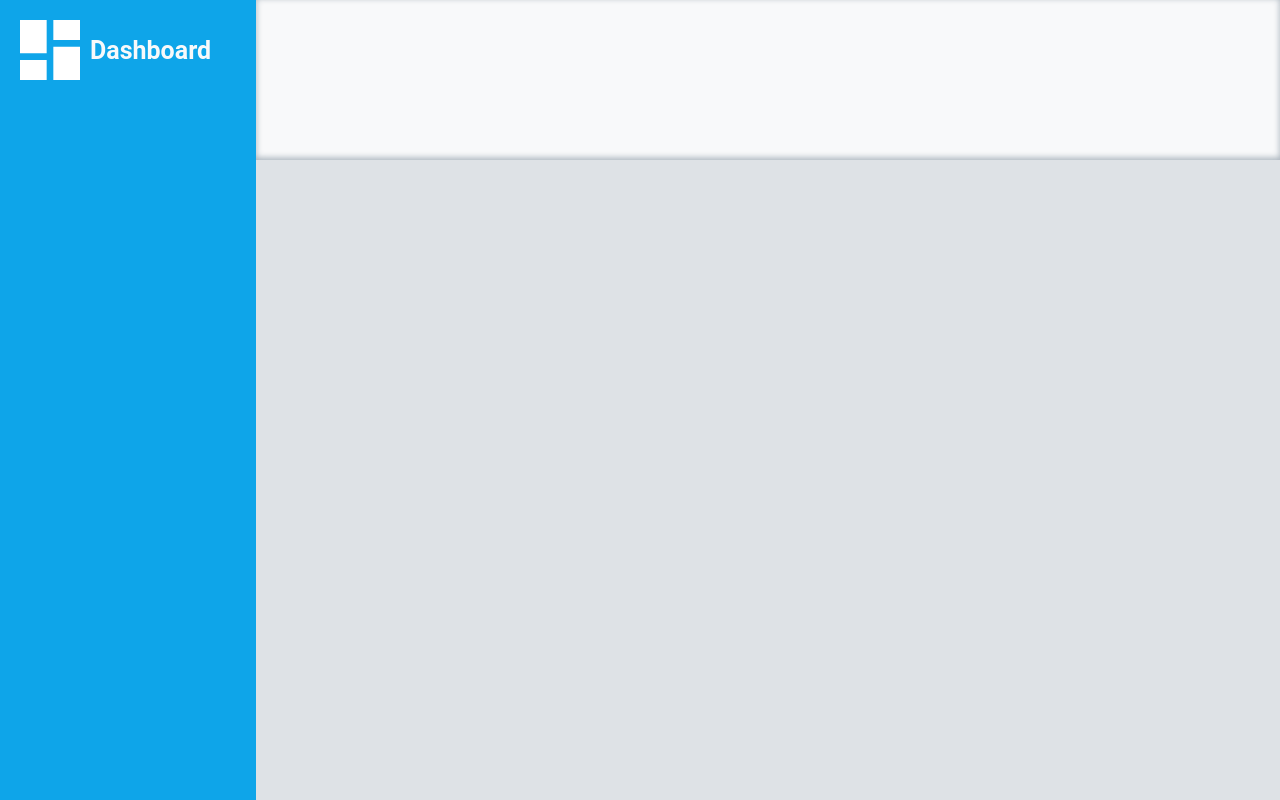
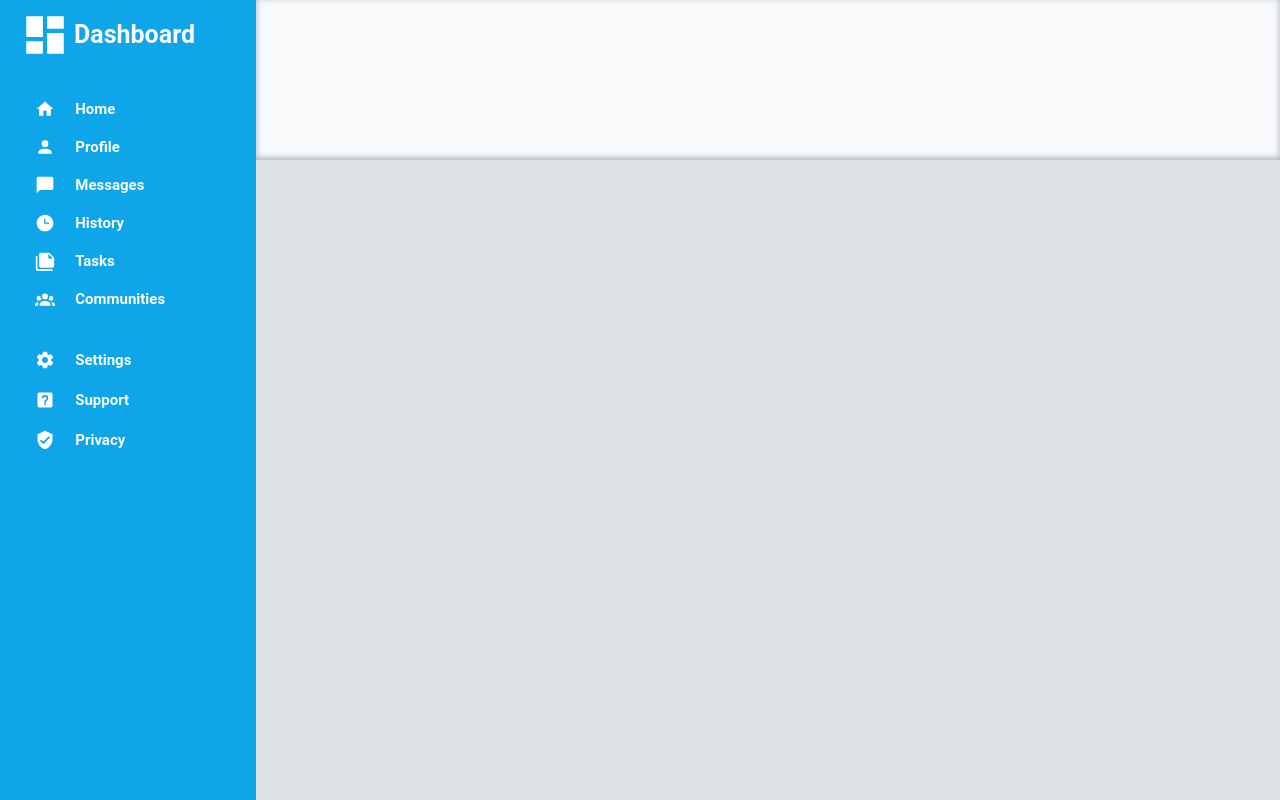
Before and after one commit to ytb664/admin-dashboard, a plain HTML site: page index.html in a window 1280 px wide. Drawn offline with Linux system fonts and the light colour scheme.

Commit message:
Finish sidebar
elements and style

```diff
--- a/index.html
+++ b/index.html
@@ -15,12 +15,93 @@
             <div class="dashboard">
                 <svg
                     xmlns="http://www.w3.org/2000/svg"
-                    viewBox="0 0 24 24"><title>view-dashboard</title><path
-                    d="M13,3V9H21V3M13,21H21V11H13M3,21H11V15H3M3,13H11V3H3V13Z"
+                    viewBox="0 0 24 24">
+                    <title>view-dashboard</title>
+                    <path d="M13,3V9H21V3M13,21H21V11H13M3,21H11V15H3M3,13H11V3H3V13Z"
                     fill="white"
                     class="logo" />
                 </svg>
                 <h1 class="dashboard-title">Dashboard</h1>
+            </div>
+
+            <div class="nav1">
+                <svg
+                    xmlns="http://www.w3.org/2000/svg"
+                    viewBox="0 0 24 24">
+                    <title>home</title>
+                    <path d="M10,20V14H14V20H19V12H22L12,3L2,12H5V20H10Z"
+                    fill="white"
+                    class="home icon"/>
+                </svg>
+                <div>Home</div>
+                <svg
+                    xmlns="http://www.w3.org/2000/svg"
+                    viewBox="0 0 24 24">
+                    <title>account</title>
+                    <path d="M12,4A4,4 0 0,1 16,8A4,4 0 0,1 12,12A4,4 0 0,1 8,8A4,4 0 0,1 12,4M12,14C16.42,14 20,15.79 20,18V20H4V18C4,15.79 7.58,14 12,14Z"
+                    fill="white"
+                    class="profile icon"/>
+                </svg>
+                <div>Profile</div>
+                <svg
+                    xmlns="http://www.w3.org/2000/svg"
+                    viewBox="0 0 24 24">
+                    <title>message</title>
+                    <path d="M20,2H4A2,2 0 0,0 2,4V22L6,18H20A2,2 0 0,0 22,16V4C22,2.89 21.1,2 20,2Z"
+                    fill="white"
+                    class="message icon"/>
+                </svg>
+                <div>Messages</div>
+                <svg
+                    xmlns="http://www.w3.org/2000/svg"
+                    viewBox="0 0 24 24">
+                    <title>clock-time-three</title>
+                    <path d="M12 2C6.5 2 2 6.5 2 12C2 17.5 6.5 22 12 22C17.5 22 22 17.5 22 12S17.5 2 12 2M17 13H11V7H12.5V11.5H17V13Z"
+                    fill="white"/>
+                </svg>
+                <div>History</div>
+                <svg
+                    xmlns="http://www.w3.org/2000/svg"
+                    viewBox="0 0 24 24">
+                    <title>note-multiple</title>
+                    <path d="M16,9H21.5L16,3.5V9M7,2H17L23,8V18A2,2 0 0,1 21,20H7C5.89,20 5,19.1 5,18V4A2,2 0 0,1 7,2M3,6V22H21V24H3A2,2 0 0,1 1,22V6H3Z"
+                    fill="white"/>
+                </svg>
+                <div>Tasks</div>
+                <svg
+                    xmlns="http://www.w3.org/2000/svg"
+                    viewBox="0 0 24 24">
+                    <title>account-group</title>
+                    <path d="M12,5.5A3.5,3.5 0 0,1 15.5,9A3.5,3.5 0 0,1 12,12.5A3.5,3.5 0 0,1 8.5,9A3.5,3.5 0 0,1 12,5.5M5,8C5.56,8 6.08,8.15 6.53,8.42C6.38,9.85 6.8,11.27 7.66,12.38C7.16,13.34 6.16,14 5,14A3,3 0 0,1 2,11A3,3 0 0,1 5,8M19,8A3,3 0 0,1 22,11A3,3 0 0,1 19,14C17.84,14 16.84,13.34 16.34,12.38C17.2,11.27 17.62,9.85 17.47,8.42C17.92,8.15 18.44,8 19,8M5.5,18.25C5.5,16.18 8.41,14.5 12,14.5C15.59,14.5 18.5,16.18 18.5,18.25V20H5.5V18.25M0,20V18.5C0,17.11 1.89,15.94 4.45,15.6C3.86,16.28 3.5,17.22 3.5,18.25V20H0M24,20H20.5V18.25C20.5,17.22 20.14,16.28 19.55,15.6C22.11,15.94 24,17.11 24,18.5V20Z"
+                    fill="white"/>
+                </svg>
+                <div>Communities</div>
+            </div>
+            <div class="nav2">
+                <svg
+                    xmlns="http://www.w3.org/2000/svg"
+                    viewBox="0 0 24 24">
+                    <title>cog</title>
+                    <path d="M12,15.5A3.5,3.5 0 0,1 8.5,12A3.5,3.5 0 0,1 12,8.5A3.5,3.5 0 0,1 15.5,12A3.5,3.5 0 0,1 12,15.5M19.43,12.97C19.47,12.65 19.5,12.33 19.5,12C19.5,11.67 19.47,11.34 19.43,11L21.54,9.37C21.73,9.22 21.78,8.95 21.66,8.73L19.66,5.27C19.54,5.05 19.27,4.96 19.05,5.05L16.56,6.05C16.04,5.66 15.5,5.32 14.87,5.07L14.5,2.42C14.46,2.18 14.25,2 14,2H10C9.75,2 9.54,2.18 9.5,2.42L9.13,5.07C8.5,5.32 7.96,5.66 7.44,6.05L4.95,5.05C4.73,4.96 4.46,5.05 4.34,5.27L2.34,8.73C2.21,8.95 2.27,9.22 2.46,9.37L4.57,11C4.53,11.34 4.5,11.67 4.5,12C4.5,12.33 4.53,12.65 4.57,12.97L2.46,14.63C2.27,14.78 2.21,15.05 2.34,15.27L4.34,18.73C4.46,18.95 4.73,19.03 4.95,18.95L7.44,17.94C7.96,18.34 8.5,18.68 9.13,18.93L9.5,21.58C9.54,21.82 9.75,22 10,22H14C14.25,22 14.46,21.82 14.5,21.58L14.87,18.93C15.5,18.67 16.04,18.34 16.56,17.94L19.05,18.95C19.27,19.03 19.54,18.95 19.66,18.73L21.66,15.27C21.78,15.05 21.73,14.78 21.54,14.63L19.43,12.97Z"
+                    fill="white"/>
+                </svg>
+                <div>Settings</div>
+                <svg
+                    xmlns="http://www.w3.org/2000/svg"
+                    viewBox="0 0 24 24">
+                    <title>help-box</title>
+                    <path d="M11,18H13V16H11V18M12,6A4,4 0 0,0 8,10H10A2,2 0 0,1 12,8A2,2 0 0,1 14,10C14,12 11,11.75 11,15H13C13,12.75 16,12.5 16,10A4,4 0 0,0 12,6M5,3H19A2,2 0 0,1 21,5V19A2,2 0 0,1 19,21H5A2,2 0 0,1 3,19V5A2,2 0 0,1 5,3Z"
+                    fill="white"/>
+                </svg>
+                <div>Support</div>
+                <svg
+                    xmlns="http://www.w3.org/2000/svg"
+                    viewBox="0 0 24 24">
+                    <title>shield-check</title>
+                    <path d="M10,17L6,13L7.41,11.59L10,14.17L16.59,7.58L18,9M12,1L3,5V11C3,16.55 6.84,21.74 12,23C17.16,21.74 21,16.55 21,11V5L12,1Z"
+                    fill="white"/>
+                </svg>
+                <div>Privacy</div>
             </div>
         </div>
         <div class="main-content"></div>
--- a/style.css
+++ b/style.css
@@ -33,19 +33,38 @@
         background-color: var(--secondary-color);
         grid-column: 1 / 2;
         grid-row: 1 / 3;
+        display: grid;
+        grid-template-rows: 50px 200px 100px;
+        row-gap: 50px;
 
         > .dashboard {
-            padding: 10px;
+            padding: 20px;
             align-items: center;
             display: grid;
-            grid-template-columns: 1fr 2fr;
+            grid-template-columns: 1fr 3fr;
 
             > svg {
-                width: 80px;
+                width: 50px;
             }
 
             > .dashboard-title {
                 font-size: 2.5rem;
+            }
+        }
+
+        > .nav1,
+        > .nav2 {
+            padding-left: 15px;
+            font-size: 1.5rem;
+            font-weight: bold;
+            display: grid;
+            align-items: center;
+            grid-template-columns: 1fr 3fr;
+            row-gap: 20px;
+
+            > svg {
+                width: 20px;
+                justify-self: center;
             }
         }
     }
```
